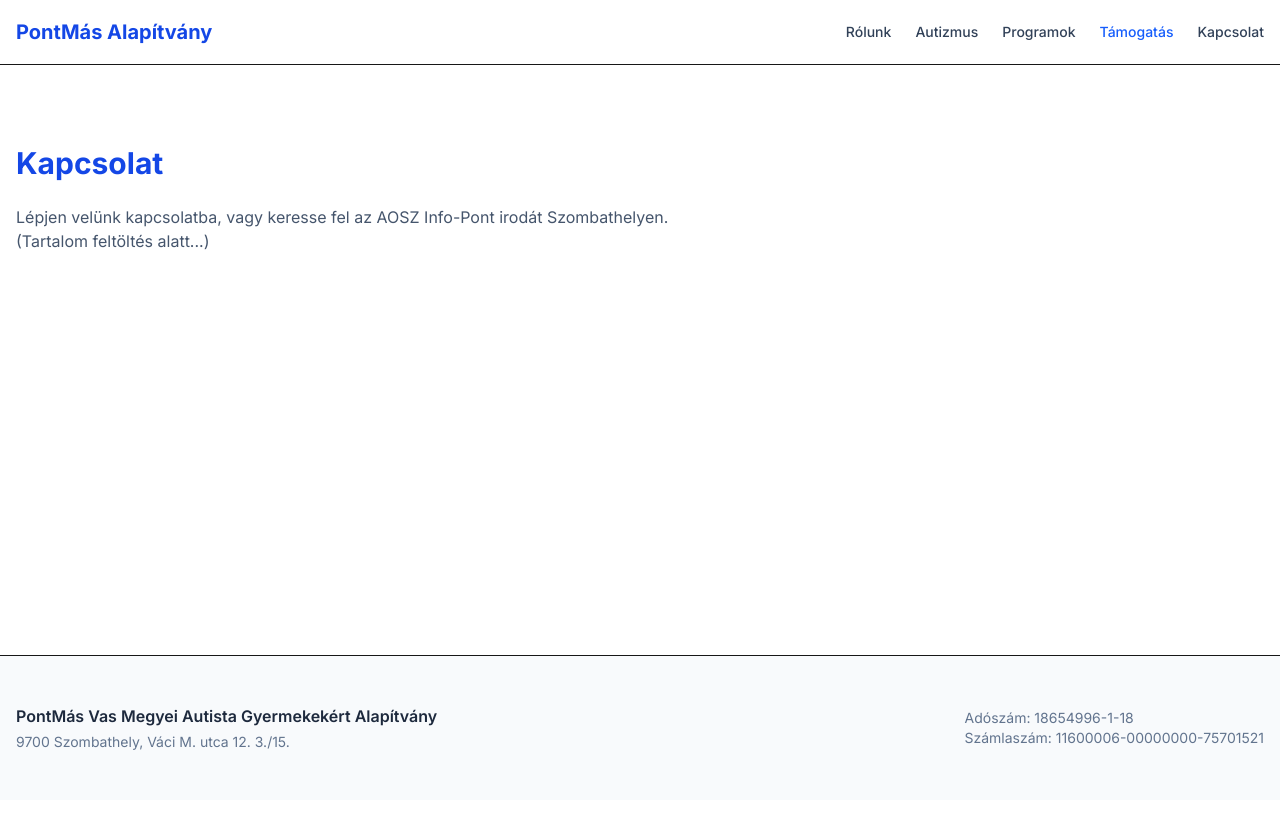
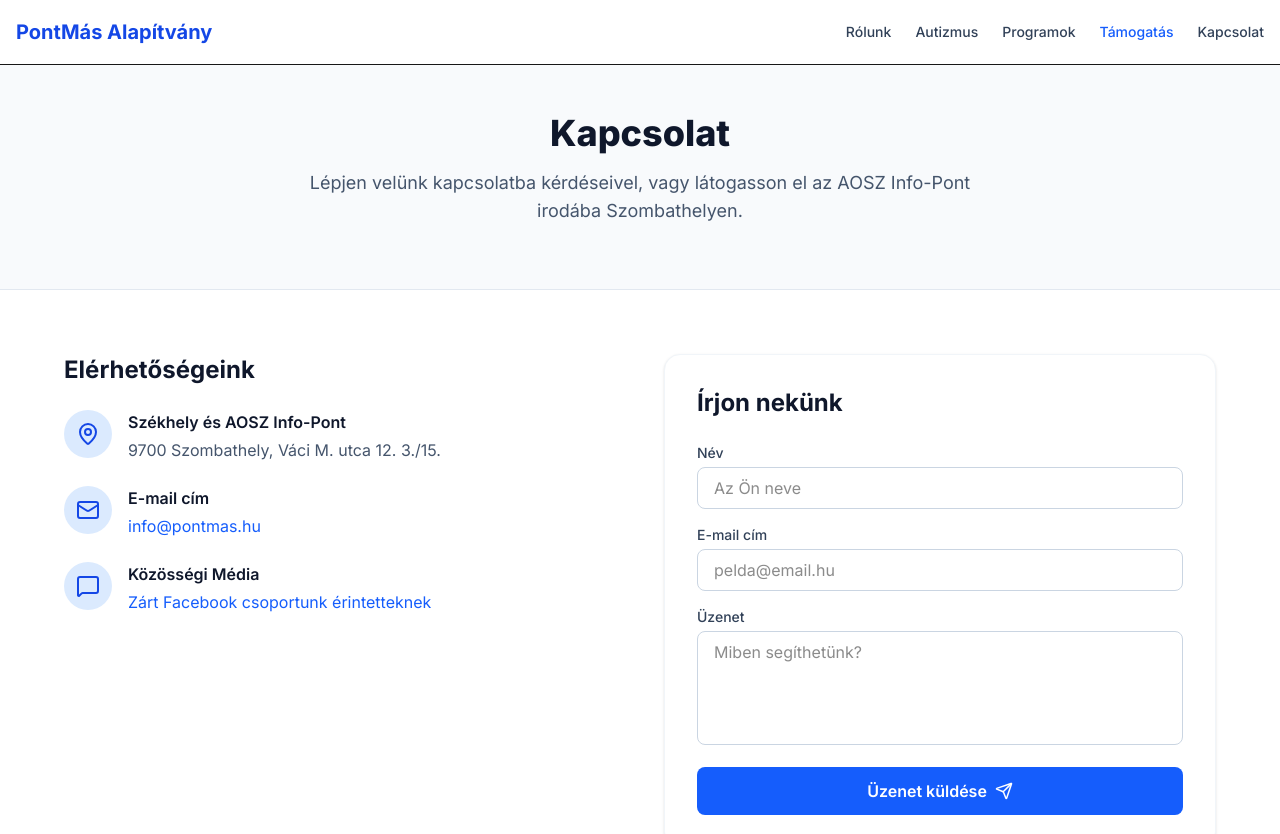
Before and after one commit to pohi99999/pontmas, a Next.js app: page /kapcsolat in a window 1280 px wide. Shown: the top 834 px of the page. Before the commit the page ends 800 px from the top, so only its background shows below. Built offline with nearby package versions, Linux system fonts and the light colour scheme.

Commit message:
feat: kapcsolat aloldal kidolgozasa elerhetosegekkel es urlappal

```diff
--- a/src/app/kapcsolat/page.tsx
+++ b/src/app/kapcsolat/page.tsx
@@ -1,10 +1,80 @@
+import { MapPin, Mail, MessageSquare, Send } from 'lucide-react';
+
 export default function KapcsolatPage() {
   return (
-    <section className="container mx-auto px-4 py-12 md:py-20">
-      <h1 className="text-3xl font-bold text-blue-700 mb-6">Kapcsolat</h1>
-      <p className="text-slate-600 max-w-2xl">
-        Lépjen velünk kapcsolatba, vagy keresse fel az AOSZ Info-Pont irodát Szombathelyen. (Tartalom feltöltés alatt...)
-      </p>
-    </section>
+    <div className="pb-16">
+      <section className="bg-slate-50 pt-12 pb-16 border-b border-slate-200">
+        <div className="container mx-auto px-4 text-center">
+          <h1 className="text-4xl font-extrabold text-slate-900 mb-4">Kapcsolat</h1>
+          <p className="max-w-2xl mx-auto text-lg text-slate-600">
+            Lépjen velünk kapcsolatba kérdéseivel, vagy látogasson el az AOSZ Info-Pont irodába Szombathelyen.
+          </p>
+        </div>
+      </section>
+
+      <section className="container mx-auto px-4 py-16">
+        <div className="max-w-6xl mx-auto grid md:grid-cols-2 gap-12">
+
+          {/* Elérhetőségek */}
+          <div>
+            <h2 className="text-2xl font-bold text-slate-900 mb-6">Elérhetőségeink</h2>
+            <div className="space-y-6 mb-8">
+              <div className="flex items-start">
+                <div className="bg-blue-100 p-3 rounded-full text-blue-700 mr-4 flex-shrink-0">
+                  <MapPin size={24} />
+                </div>
+                <div>
+                  <h3 className="font-semibold text-slate-900">Székhely és AOSZ Info-Pont</h3>
+                  <p className="text-slate-600 mt-1">9700 Szombathely, Váci M. utca 12. 3./15.</p>
+                </div>
+              </div>
+              <div className="flex items-start">
+                <div className="bg-blue-100 p-3 rounded-full text-blue-700 mr-4 flex-shrink-0">
+                  <Mail size={24} />
+                </div>
+                <div>
+                  <h3 className="font-semibold text-slate-900">E-mail cím</h3>
+                  <a href="mailto:info@pontmas.hu" className="text-blue-600 hover:underline mt-1 block">info@pontmas.hu</a>
+                </div>
+              </div>
+              <div className="flex items-start">
+                <div className="bg-blue-100 p-3 rounded-full text-blue-700 mr-4 flex-shrink-0">
+                  <MessageSquare size={24} />
+                </div>
+                <div>
+                  <h3 className="font-semibold text-slate-900">Közösségi Média</h3>
+                  <a href="https://www.facebook.com/groups/1622445488007296/?locale=hu_HU" target="_blank" rel="noopener noreferrer" className="text-blue-600 hover:underline mt-1 block">
+                    Zárt Facebook csoportunk érintetteknek
+                  </a>
+                </div>
+              </div>
+            </div>
+          </div>
+
+          {/* Üzenetküldő űrlap */}
+          <div className="bg-white rounded-2xl shadow-sm border border-slate-100 p-8">
+            <h2 className="text-2xl font-bold text-slate-900 mb-6">Írjon nekünk</h2>
+            <form className="space-y-4">
+              <div>
+                <label htmlFor="nev" className="block text-sm font-medium text-slate-700 mb-1">Név</label>
+                <input type="text" id="nev" className="w-full px-4 py-2 border border-slate-300 rounded-lg focus:ring-2 focus:ring-blue-600 focus:border-transparent outline-none transition-all" placeholder="Az Ön neve" />
+              </div>
+              <div>
+                <label htmlFor="email" className="block text-sm font-medium text-slate-700 mb-1">E-mail cím</label>
+                <input type="email" id="email" className="w-full px-4 py-2 border border-slate-300 rounded-lg focus:ring-2 focus:ring-blue-600 focus:border-transparent outline-none transition-all" placeholder="pelda@email.hu" />
+              </div>
+              <div>
+                <label htmlFor="uzenet" className="block text-sm font-medium text-slate-700 mb-1">Üzenet</label>
+                <textarea id="uzenet" rows={4} className="w-full px-4 py-2 border border-slate-300 rounded-lg focus:ring-2 focus:ring-blue-600 focus:border-transparent outline-none transition-all resize-none" placeholder="Miben segíthetünk?"></textarea>
+              </div>
+              <button type="button" className="w-full bg-blue-600 text-white font-semibold py-3 px-4 rounded-lg hover:bg-blue-700 transition-colors flex items-center justify-center">
+                Üzenet küldése <Send size={18} className="ml-2" />
+              </button>
+            </form>
+          </div>
+
+        </div>
+      </section>
+    </div>
   );
 }
```
Also changed, not shown: 1 other file (tests, documents, lock files or other folders).
